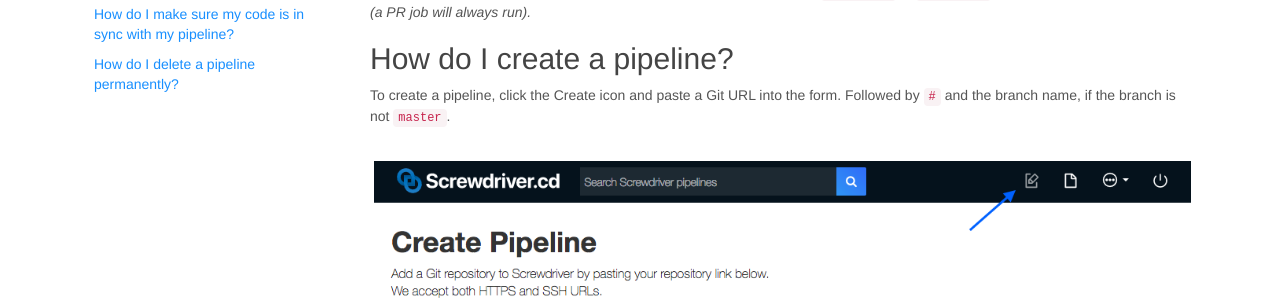
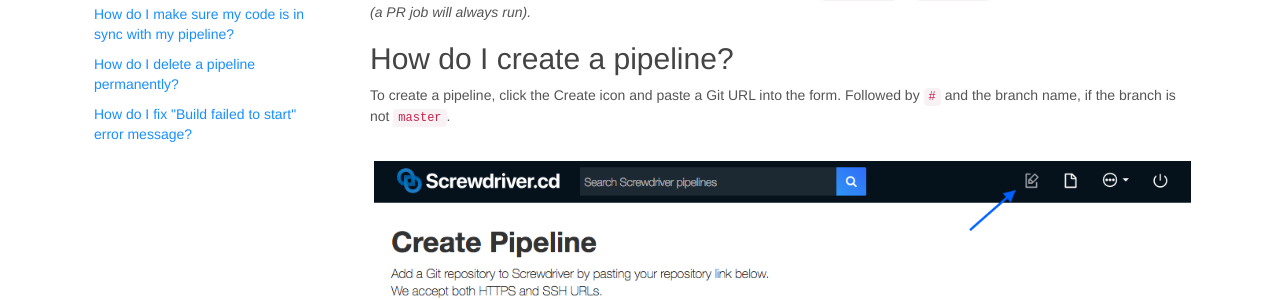
Before and after one commit to screwdriver-cd/guide, a Jekyll site: the page built from docs/user-guide/FAQ.md, in a window 1280 px wide. Shown: the part 401-701 px from the top of the page. Built offline with Jekyll 4.4.1, drawn with Linux system fonts in a browser that asks for light colours.

Commit message:
fix: add to faq toc

```diff
--- a/docs/user-guide/FAQ.md
+++ b/docs/user-guide/FAQ.md
@@ -21,6 +21,8 @@ toc:
       url: "#how-do-i-make-sure-my-code-is-in-sync-with-my-pipeline"
     - title: How do I delete a pipeline permanently?
       url: "#how-do-i-delete-a-pipeline-permanently"
+    - title: How do I fix "Build failed to start" error message?
+      url: "#how-do-i-fix-build-failed-to-start-error-message"
 ---
 
 # Frequently Asked Questions
```
